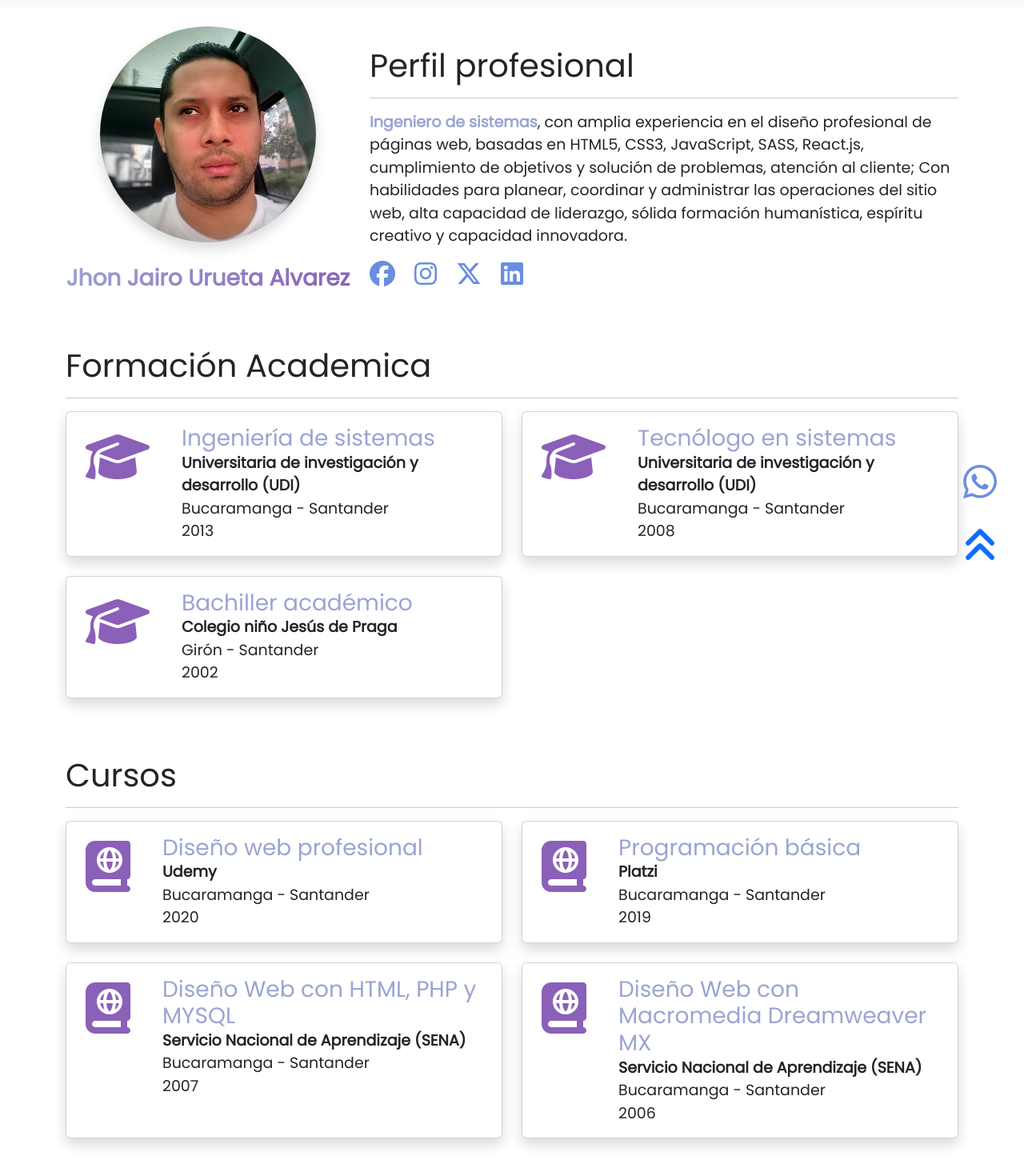
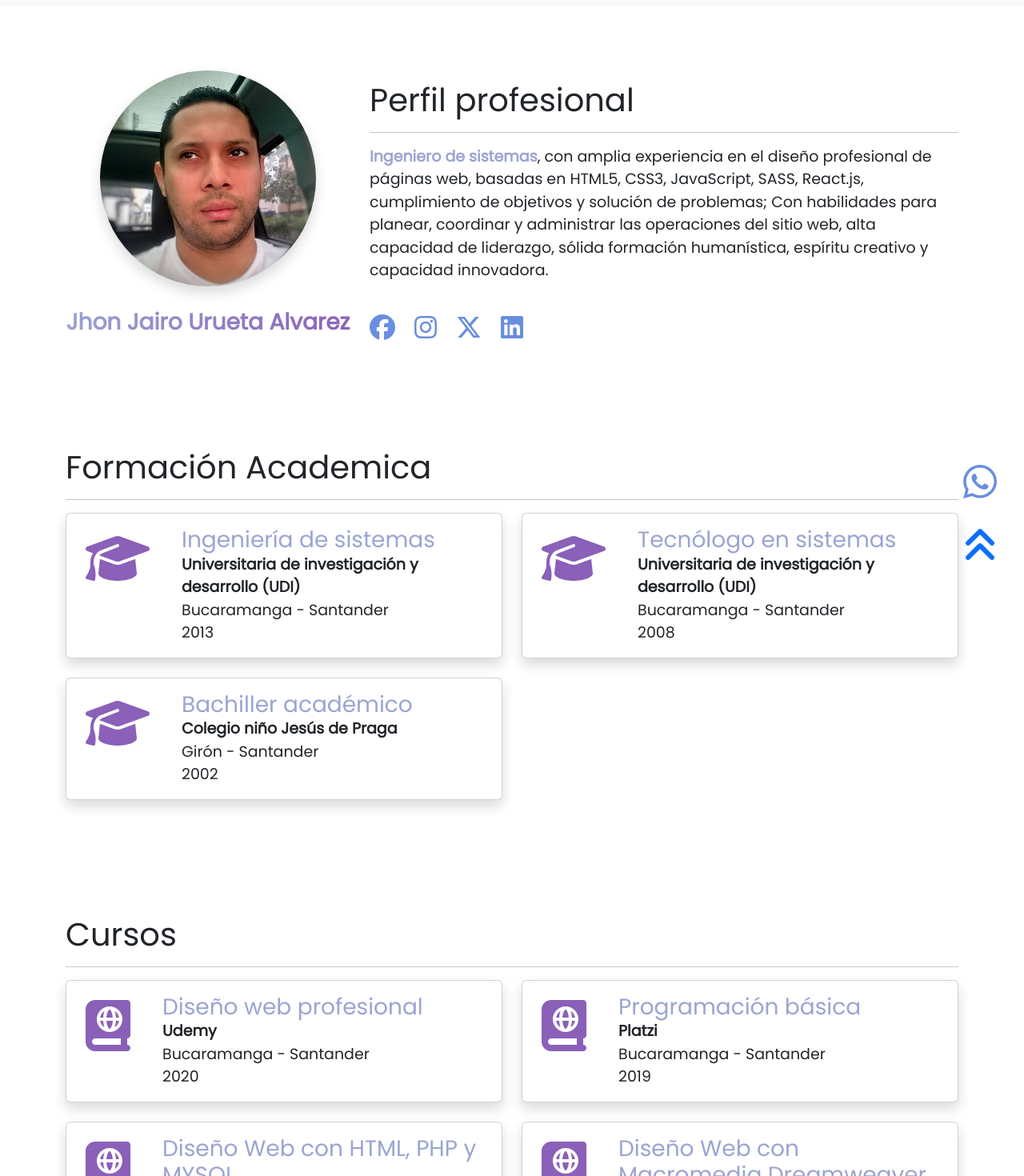
Before and after one commit to jhonuru/website, a React (Vite) app: page / in a window 1280 px wide. Shown: the part 60-1530 px from the top of the page at 80% size. Built offline with nearby package versions, Linux system fonts and the light colour scheme.

Commit message:
Avance 4

```diff
--- a/src/components/Navbar.jsx
+++ b/src/components/Navbar.jsx
@@ -12,7 +12,7 @@ export function Navbar() {
 
   return (
     <>
-      <nav className="navbar bg-dark navbar-expand-md bg-body-tertiary">
+      <nav className="navbar bg-dark navbar-expand-md bg-body-tertiary fixed-top">
         <div className="container-fluid">
           <Link className="navbar-brand" to={"/website"}>
             <FontAwesomeIcon icon={faReact} size='2x' style={{ color: '#00D1F7' }} className="ani1" />
--- a/src/index.css
+++ b/src/index.css
@@ -5,4 +5,5 @@ html{
 
 .container{
   overflow: hidden;
+  padding-top: 100px;
 }
--- a/src/pages/Home.jsx
+++ b/src/pages/Home.jsx
@@ -5,16 +5,17 @@ import img1 from '../assets/img2.jpg'
 
 export function Home() {
   return (
-    <div className="container mb-5">
-      <div className="row align-items-center mb-5">
+    <div className="container mb-5" id='perfil'>
+      <div className="row align-items-center mb-5 mt-0 mt-lg-5 ">
         <div className="col-lg-4 mb-5 mb-lg-0" data-aos="fade-right">
           <img src={img1} alt="Foto perfil" className='d-flex m-auto mb-4 shadow' style={{ borderRadius: '60%', width: '270px' }} />
           <p className='text-center fs-3 txt-c1'><b>Jhon Jairo Urueta Alvarez</b></p>
         </div>
-        <div className="col-lg-8" data-aos="fade-left" id='perfil'>
+        <div className="col-lg-8" data-aos="fade-left" >
           <h1>Perfil profesional</h1>
           <hr />
-          <p><b className='txt-c2'>Ingeniero de sistemas</b>, con amplia experiencia en el diseño profesional de páginas web, basadas en HTML5, CSS3, JavaScript, SASS, React.js, cumplimiento de objetivos y solución de problemas, atención al cliente; Con habilidades para planear, coordinar y administrar las operaciones del sitio web, alta capacidad de liderazgo, sólida formación humanística, espíritu creativo y capacidad innovadora.</p>
+          <p><b className='txt-c2'>Ingeniero de sistemas</b>, con amplia experiencia en el diseño profesional de páginas web, basadas en HTML5, CSS3, JavaScript, SASS, React.js, cumplimiento de objetivos y solución de problemas; Con habilidades para planear, coordinar y administrar las operaciones del sitio web, alta capacidad de liderazgo, sólida formación humanística, espíritu creativo y capacidad innovadora.</p>
+          <br />
           <div className="row align-items-center">
             <div className="col-auto">
               <a href="https://www.facebook.com/jhonuru/" target='_blank' rel='noreferrer' className='bg-c2' ><FontAwesomeIcon icon={faFacebook} size='2x' /></a>
@@ -31,7 +32,10 @@ export function Home() {
           </div>
         </div>
       </div>
-      <div className="row mb-5" id='formacion'>
+      <br id='formacion' />
+      <br />
+      <br />
+      <div className="row mb-5" >
         <div className="col-12" data-aos="flip-up">
           <h1>Formación Academica</h1>
           <hr />
@@ -88,7 +92,10 @@ export function Home() {
           </div>
         </div>
       </div>
-      <div className="row mb-5" id='cursos'>
+      <br id='cursos'/>
+      <br />
+      <br />
+      <div className="row mb-5">
         <div className="col-12" data-aos="flip-up">
           <h1>Cursos</h1>
           <hr />
@@ -162,7 +169,10 @@ export function Home() {
           </div>
         </div>
       </div>
-      <div className="row mb-5" id='experiencia'>
+      <br id='experiencia' />
+      <br />
+      <br />
+      <div className="row mb-5">
         <div className="col-12" data-aos="flip-up">
           <h1>Experiencia laboral</h1>
           <hr />
@@ -401,7 +411,10 @@ export function Home() {
           </div>
         </div>
       </div>
-      <div className="row justify-content-center" id='contacto'>
+      <br id='contacto' />
+      <br />
+      <br />
+      <div className="row justify-content-center">
         <div className="col-12" data-aos="flip-up">
           <h1>Contacto</h1>
           <hr/>
--- a/src/routes/Routes.jsx
+++ b/src/routes/Routes.jsx
@@ -12,7 +12,6 @@ export default function MyRoutes() {
       <Navbar />
       <ButtonWhatsapp />
       <ButtonTop />
-      <br />
       <Routes>
         <Route path="*" element={<NotFound />} />
         <Route index element={<Home />} />
```
